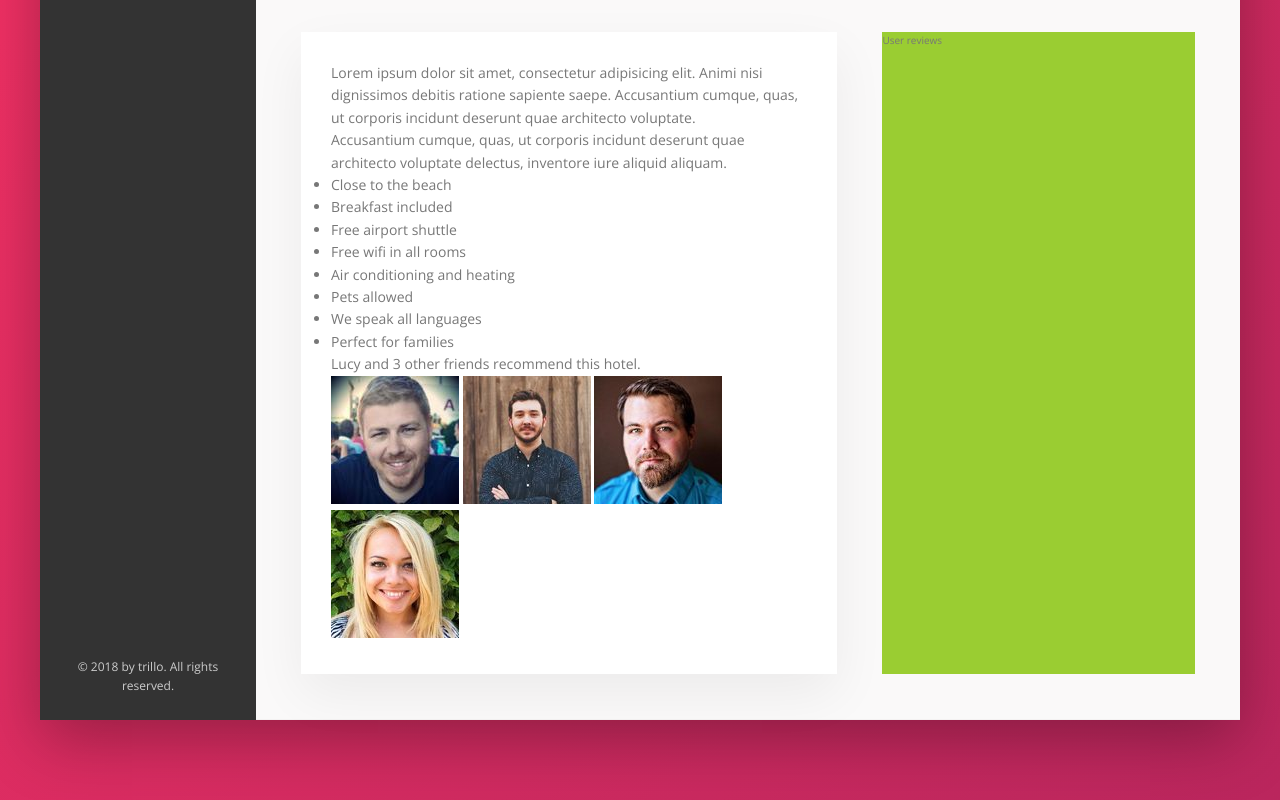
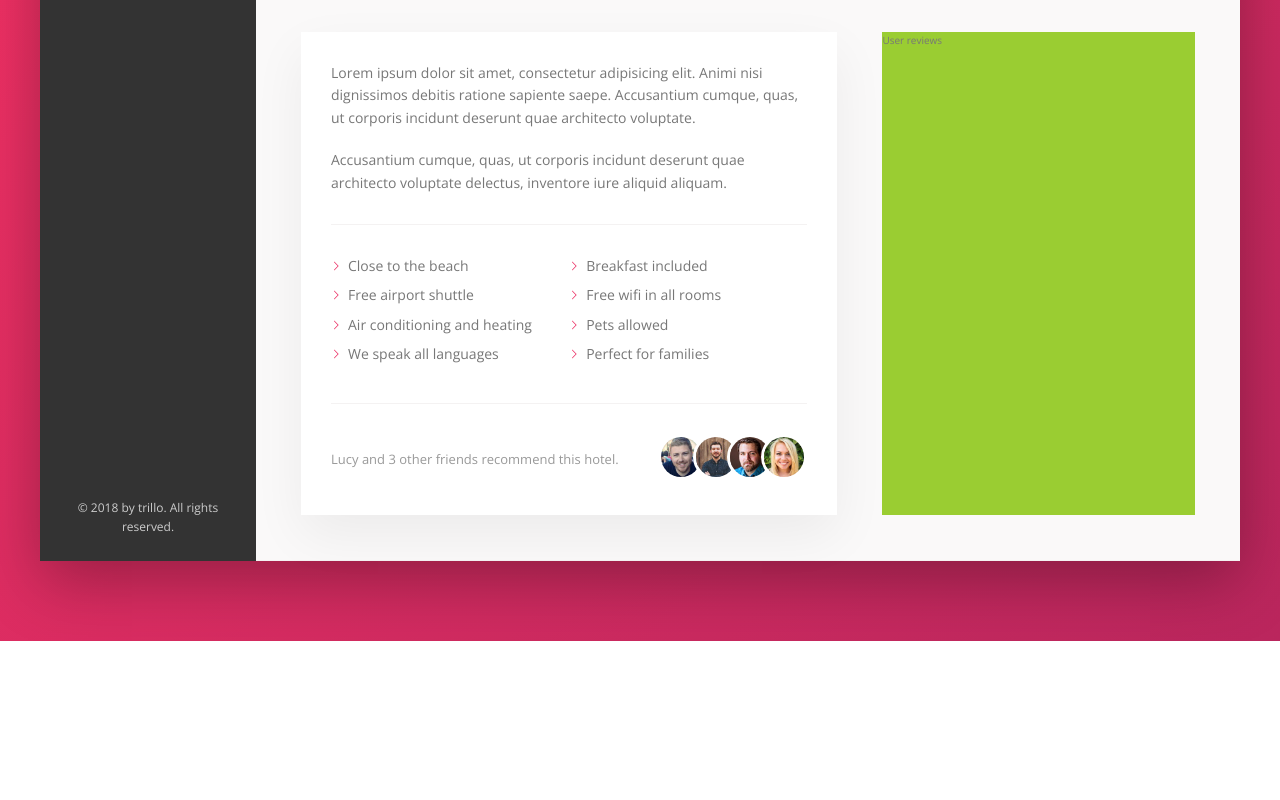
Before and after one commit to ayush987goyal/trillo-scss, a website: page index.html in a window 1280 px wide. Shown: the part 615-1415 px from the top of the page. After the commit the page ends 1256 px from the top, so only its background shows below. Drawn offline with nearby package versions, Linux system fonts and the light colour scheme.

Commit message:
finishing with the recommend section with images and svgs

```diff
--- a/sass/_components.scss
+++ b/sass/_components.scss
@@ -306,3 +306,80 @@
         box-shadow: none;
     }
 }
+
+
+/////////////////////////////////
+// PARAGRAPH
+.paragraph:not(:last-of-type) {
+    margin-bottom: 2rem;
+}
+
+
+/////////////////////////////////
+// LIST
+.list {
+    list-style: none;
+    margin: 3rem 0;
+    padding: 3rem 0;
+    border-top: var(--line);
+    border-bottom: var(--line);
+
+    display: flex;
+    flex-wrap: wrap;
+
+    &__item {
+        flex: 0 0 50%;
+        margin-bottom: .7rem;
+    }
+
+    &__item::before {
+        content: '';
+        display: inline-block;
+        height: 1rem;
+        width: 1rem;
+        margin-right: .7rem;
+
+        // Older browsers
+        // background-image: url(../img/chevron-thin-right.svg);
+        // background-size: cover;
+
+        // Newer browser - masks
+        background-color: var(--color-primary);
+        -webkit-mask-image: url(../img/chevron-thin-right.svg);
+        -webkit-mask-size: cover;
+        mask-image: url(../img/chevron-thin-right.svg);
+        mask-size: cover;
+    }
+}
+
+
+
+/////////////////////////////////
+// RECOMMEND
+.recommend {
+    font-size: 1.3rem;
+    color: var(--color-grey-dark-3);
+
+    display: flex;
+    align-items: center;
+
+    &__count {
+        margin-right: auto;
+    }
+
+    &__friends {
+
+    }
+
+    &__photo {
+        box-sizing: content-box;
+        height: 4rem;
+        width: 4rem;
+        border-radius: 50%;
+        border: 3px solid #fff;
+
+        &:not(:last-child) {
+            margin-right: -1.5rem;
+        }
+    }
+}
```
Also changed, not shown: css/style.css.
